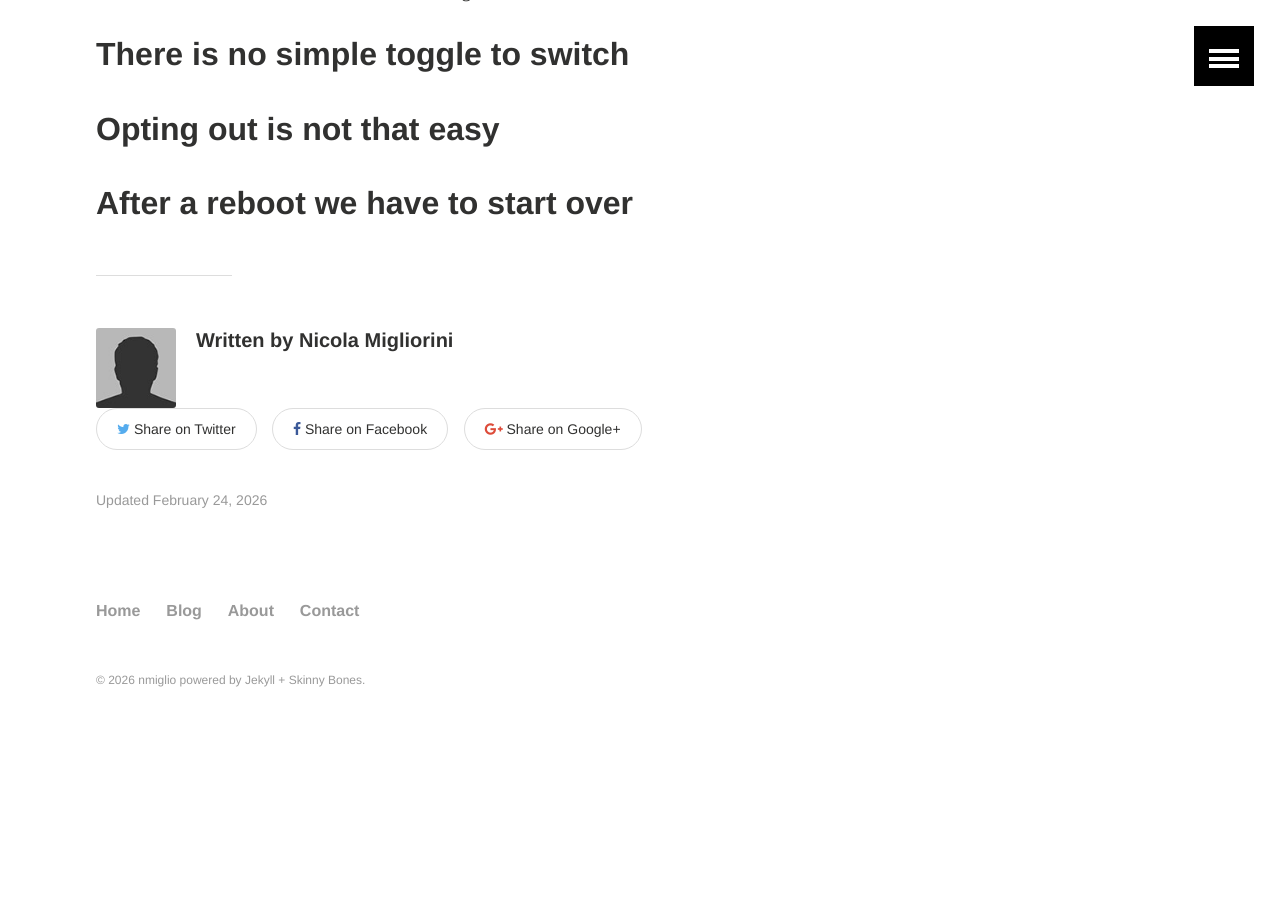
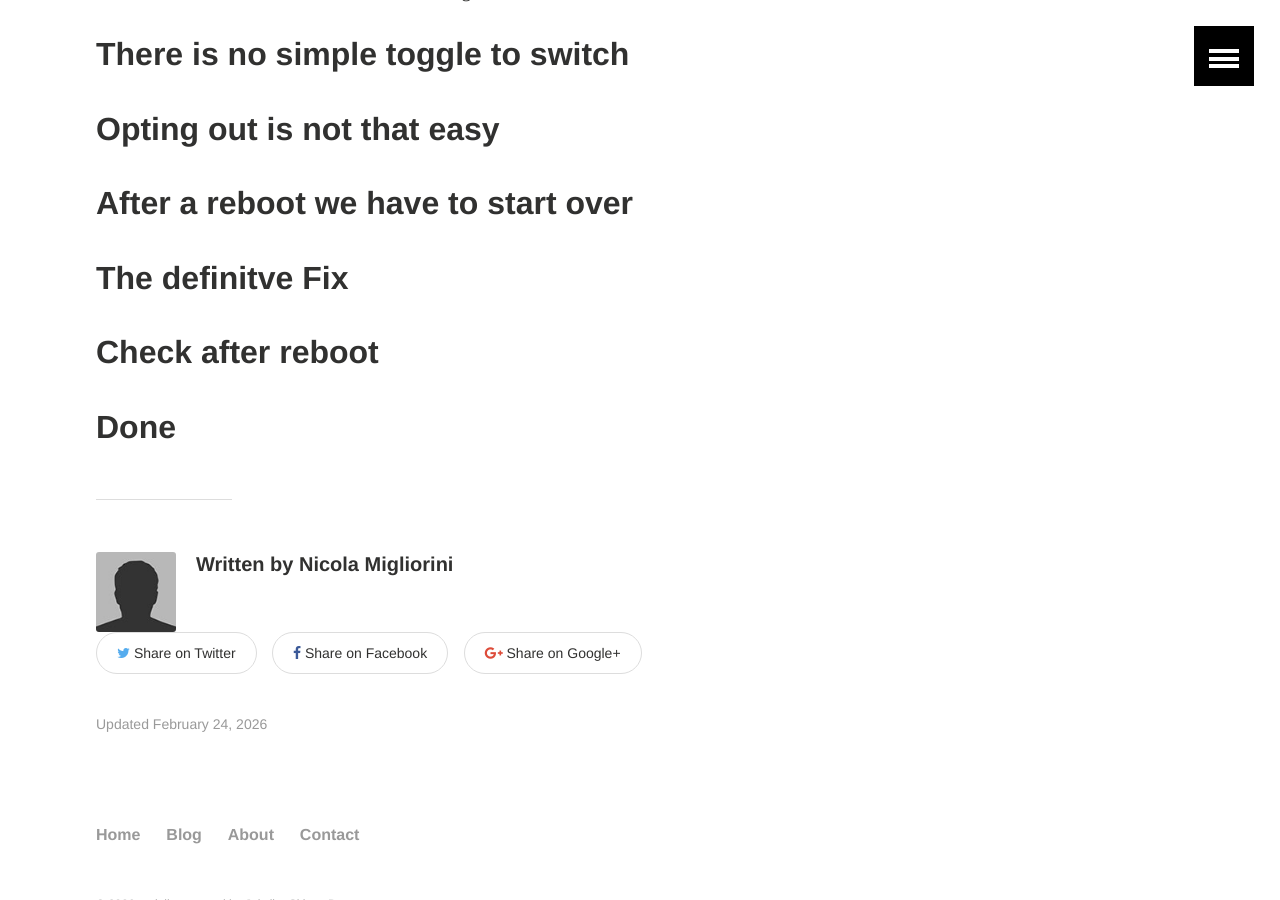
Before and after one commit to nmiglio/nmiglio.github.io, a Jekyll site: the page built from _posts/2026-02-24-permanently-disable-vbs.md, in a window 1280 px wide and 900 px high, scrolled down 566 px. Built offline with Jekyll 4.4.1, drawn with Linux system fonts in a browser that asks for light colours; before the commit the page ends 1332 px from its top, so only the background shows below that.

Commit message:
article layout

```diff
--- a/_posts/2026-02-24-permanently-disable-vbs.md
+++ b/_posts/2026-02-24-permanently-disable-vbs.md
@@ -13,3 +13,6 @@ So why would you think about disabling it? Well.. **Virtualization Based Securit
 ## There is no simple toggle to switch
 ## Opting out is not that easy
 ## After a reboot we have to start over
+## The definitve Fix
+## Check after reboot
+## Done
```
